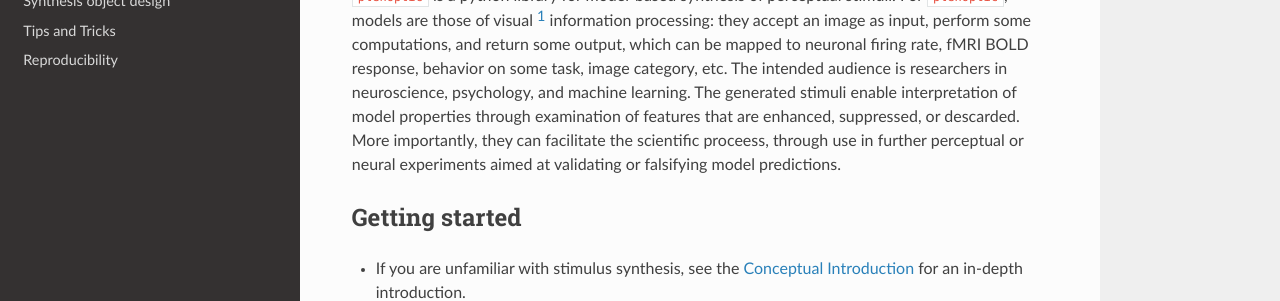
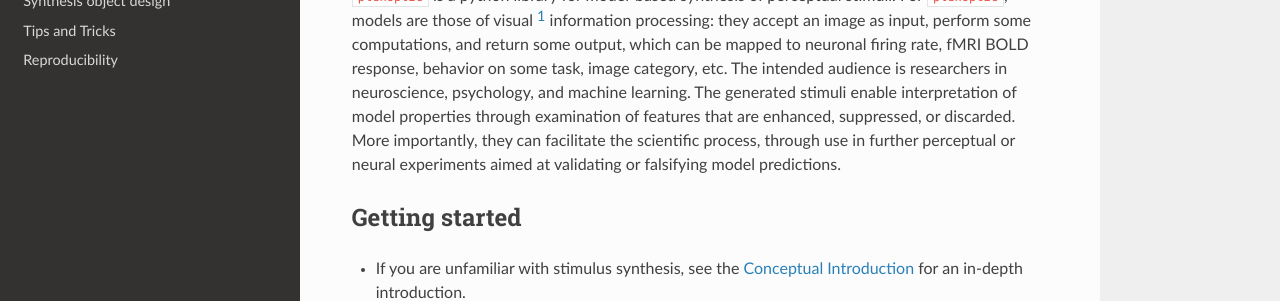
Before and after one commit to plenoptic-org/plenoptic, a Sphinx documentation site: the page built from docs/index.rst, in a window 1280 px wide and 900 px high. Shown: the part 313-614 px from the top of the window. Built offline with Sphinx 7.4.7 and the Read the Docs theme 2.0.0, drawn with Linux system fonts in a browser that asks for light colours; pages that are not in the unit, such as notebooks, are missing from menus; the version number could not be read and is left out.

Commit message:
fix typos

```diff
--- a/docs/index.rst
+++ b/docs/index.rst
@@ -35,7 +35,7 @@ plenoptic
    :align: center
    :alt: plenoptic logo
 
-``plenoptic`` is a python library for model-based synthesis of perceptual stimuli. For ``plenoptic``, models are those of visual [1]_ information processing: they accept an image as input, perform some computations, and return some output, which can be mapped to neuronal firing rate, fMRI BOLD response, behavior on some task, image category, etc. The intended audience is researchers in neuroscience, psychology, and machine learning. The generated stimuli enable interpretation of model properties through examination of features that are enhanced, suppressed, or descarded. More importantly, they can facilitate the scientific proceess, through use in further perceptual or neural experiments aimed at validating or falsifying model predictions.
+``plenoptic`` is a python library for model-based synthesis of perceptual stimuli. For ``plenoptic``, models are those of visual [1]_ information processing: they accept an image as input, perform some computations, and return some output, which can be mapped to neuronal firing rate, fMRI BOLD response, behavior on some task, image category, etc. The intended audience is researchers in neuroscience, psychology, and machine learning. The generated stimuli enable interpretation of model properties through examination of features that are enhanced, suppressed, or discarded. More importantly, they can facilitate the scientific process, through use in further perceptual or neural experiments aimed at validating or falsifying model predictions.
 
 
 Getting started
```
Also changed, not shown: README.md (+2 -2 lines).
